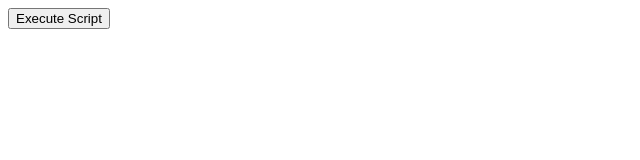
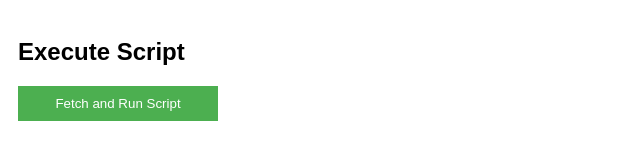
Before and after one commit to buyschoolbot/goguardian, a plain HTML site: page popup.html in a window 1280 px wide. Shown: the whole page, without its empty margins (0-640 px from the left). Drawn offline with Linux system fonts and the light colour scheme.

Commit message:
good boy

```diff
--- a/popup.html
+++ b/popup.html
@@ -1,10 +1,29 @@
 <!DOCTYPE html>
 <html>
 <head>
-  <title>Fetch JS</title>
+  <title>Fetch and Execute JS</title>
+  <style>
+    body {
+      width: 200px;
+      padding: 10px;
+      font-family: Arial, sans-serif;
+    }
+    button {
+      width: 100%;
+      padding: 10px;
+      background-color: #4CAF50;
+      color: white;
+      border: none;
+      cursor: pointer;
+    }
+    button:hover {
+      background-color: #45a049;
+    }
+  </style>
 </head>
 <body>
-  <button id="execute">Execute Script</button>
+  <h2>Execute Script</h2>
+  <button id="execute">Fetch and Run Script</button>
   <script src="popup.js"></script>
 </body>
 </html>
--- a/popup.js
+++ b/popup.js
@@ -1,3 +1,5 @@
 document.getElementById('execute').addEventListener('click', function() {
-    chrome.runtime.sendMessage({ action: 'fetchAndExecute' });
+    chrome.runtime.getBackgroundPage(function(backgroundPage) {
+      backgroundPage.fetchAndExecuteScript(); // Calls the background function to fetch and run the script
+    });
   });
```
Also changed, not shown: background.js (+4 -10 lines).
